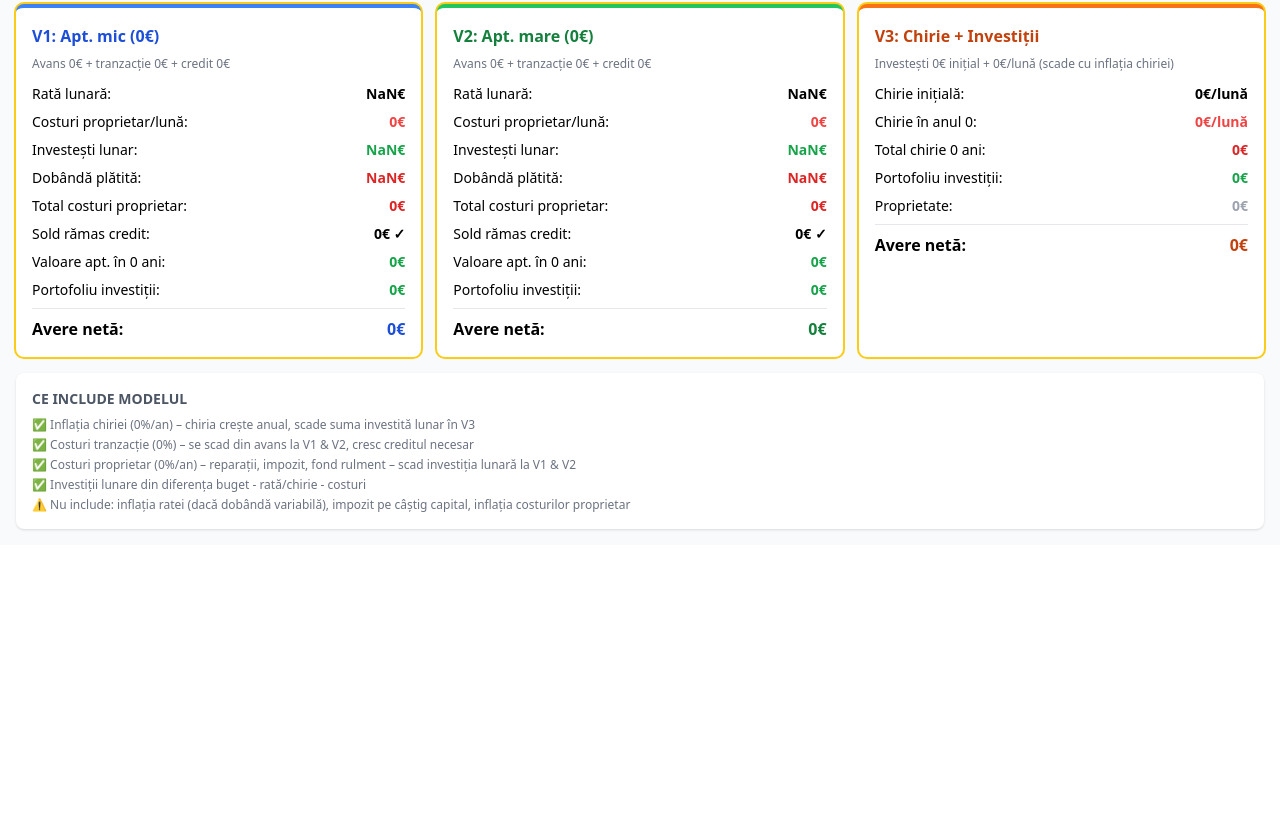
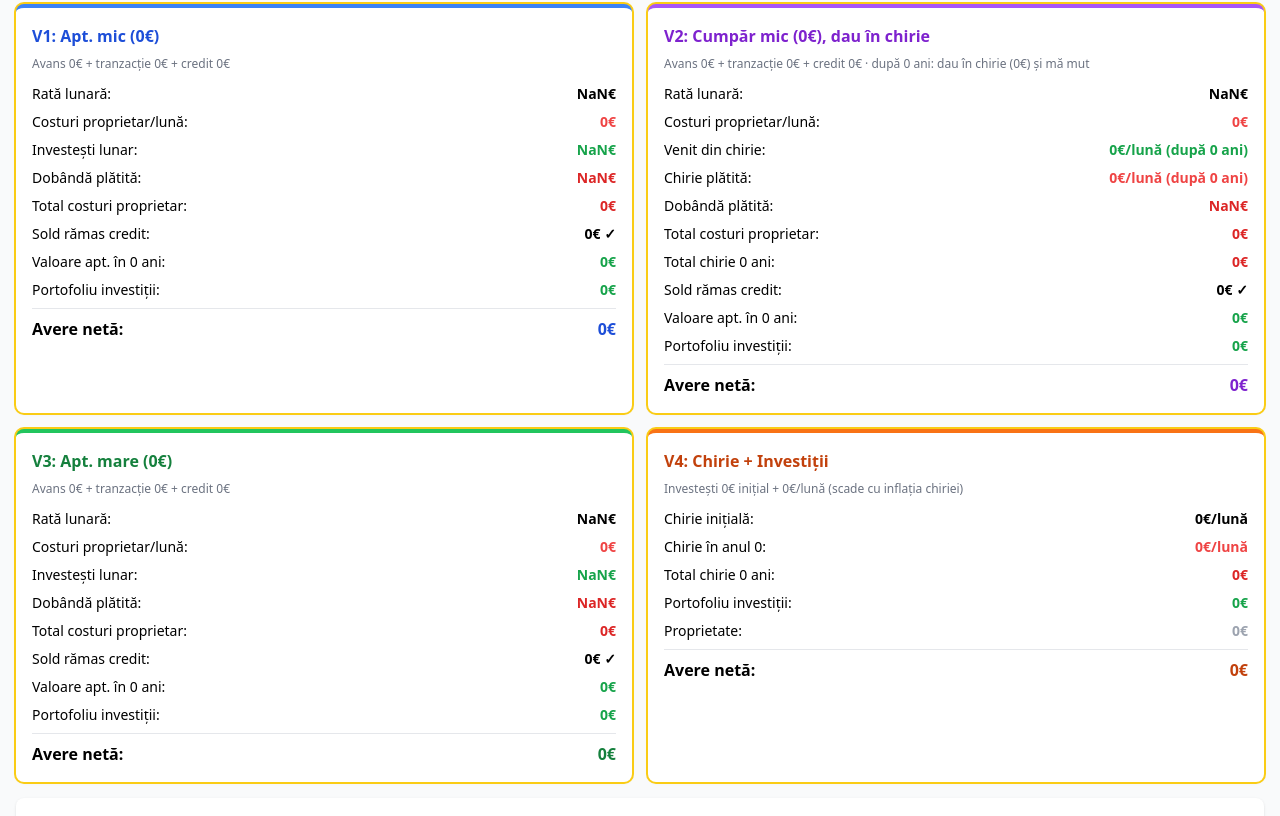
Before and after one commit to doringeman/buy-vs-rent, a React (Vite) app: page / in a window 1280 px wide. Shown: the part 684-1500 px from the top of the page. Before the commit the page ends 1229 px from the top, so only its background shows below. Built offline with nearby package versions, Linux system fonts and the light colour scheme.

Commit message:
feat: add V2 scenario (buy small, rent out, move) and reorder variants
Signed-off-by: Dorin Geman <doringeman@gmail.com>

```diff
--- a/src/App.jsx
+++ b/src/App.jsx
@@ -21,12 +21,16 @@ const translations = {
     largeAptPrice: "Preț apt. mare (€)",
     largeAptYears: "Ani credit apt. mare",
     newRent: "Chirie nouă (€/lună, azi)",
+    moveOutYears: "Ani până dau în chirie apt. mic",
+    rentalIncome: "Chirie primită apt. mic (€/lună)",
     v1Title: (p) => `V1: Apt. mic (${p}€)`,
-    v2Title: (p) => `V2: Apt. mare (${p}€)`,
-    v3Title: "V3: Chirie + Investiții",
+    v2Title: (p) => `V2: Cumpăr mic (${p}€), dau în chirie`,
+    v3Title: (p) => `V3: Apt. mare (${p}€)`,
+    v4Title: "V4: Chirie + Investiții",
     v1Desc: (d, t, c) => `Avans ${d}€ + tranzacție ${t}€ + credit ${c}€`,
-    v2Desc: (d, t, c) => `Avans ${d}€ + tranzacție ${t}€ + credit ${c}€`,
-    v3Desc: (a, e) => `Investești ${a}€ inițial + ${e}€/lună (scade cu inflația chiriei)`,
+    v2Desc: (d, t, c, y, r) => `Avans ${d}€ + tranzacție ${t}€ + credit ${c}€ · după ${y} ani: dau în chirie (${r}€) și mă mut`,
+    v3Desc: (d, t, c) => `Avans ${d}€ + tranzacție ${t}€ + credit ${c}€`,
+    v4Desc: (a, e) => `Investești ${a}€ inițial + ${e}€/lună (scade cu inflația chiriei)`,
     monthlyPayment: "Rată lunară:",
     ownerCostsMonthly: "Costuri proprietar/lună:",
     monthlyInvestment: "Investești lunar:",
@@ -39,12 +43,14 @@ const translations = {
     initialRent: "Chirie inițială:",
     rentInYear: (y) => `Chirie în anul ${y}:`,
     totalRent: (y) => `Total chirie ${y} ani:`,
+    rentalIncomeLabel: "Venit din chirie:",
+    rentPaidLabel: "Chirie plătită:",
     property: "Proprietate:",
     afterYears: (y) => `(după ${y} ani)`,
     perMonth: "/lună",
-    note1: (v) => `✅ Inflația chiriei (${v}%/an) – chiria crește anual, scade suma investită lunar în V3`,
-    note2: (v) => `✅ Costuri tranzacție (${v}%) – se scad din avans la V1 & V2, cresc creditul necesar`,
-    note3: (v) => `✅ Costuri proprietar (${v}%/an) – reparații, impozit, fond rulment – scad investiția lunară la V1 & V2`,
+    note1: (v) => `✅ Inflația chiriei (${v}%/an) – chiria crește anual, scade suma investită lunar în V4`,
+    note2: (v) => `✅ Costuri tranzacție (${v}%) – cresc creditul necesar`,
+    note3: (v) => `✅ Costuri proprietar (${v}%/an) – reparații, impozit, fond rulment – scad investiția lunară`,
     note4: "✅ Investiții lunare din diferența buget - rată/chirie - costuri",
     note5: "⚠️ Nu include: inflația ratei (dacă dobândă variabilă), impozit pe câștig capital, inflația costurilor proprietar",
   },
@@ -68,12 +74,16 @@ const translations = {
     largeAptPrice: "Large apt. price (€)",
     largeAptYears: "Mortgage years (large apt.)",
     newRent: "New rent (€/month, today)",
+    moveOutYears: "Years before renting out small apt",
+    rentalIncome: "Rental income small apt (€/mo)",
     v1Title: (p) => `V1: Small apt. (${p}€)`,
-    v2Title: (p) => `V2: Large apt. (${p}€)`,
-    v3Title: "V3: Rent + Invest",
+    v2Title: (p) => `V2: Buy small (${p}€), rent out`,
+    v3Title: (p) => `V3: Large apt. (${p}€)`,
+    v4Title: "V4: Rent + Invest",
     v1Desc: (d, t, c) => `Down payment ${d}€ + transaction ${t}€ + mortgage ${c}€`,
-    v2Desc: (d, t, c) => `Down payment ${d}€ + transaction ${t}€ + mortgage ${c}€`,
-    v3Desc: (a, e) => `Invest ${a}€ upfront + ${e}€/month (decreases with rent inflation)`,
+    v2Desc: (d, t, c, y, r) => `Down payment ${d}€ + transaction ${t}€ + mortgage ${c}€ · after ${y} yrs: rent out (${r}€) and move`,
+    v3Desc: (d, t, c) => `Down payment ${d}€ + transaction ${t}€ + mortgage ${c}€`,
+    v4Desc: (a, e) => `Invest ${a}€ upfront + ${e}€/month (decreases with rent inflation)`,
     monthlyPayment: "Monthly payment:",
     ownerCostsMonthly: "Owner costs/month:",
     monthlyInvestment: "Monthly investment:",
@@ -86,12 +96,14 @@ const translations = {
     initialRent: "Initial rent:",
     rentInYear: (y) => `Rent in year ${y}:`,
     totalRent: (y) => `Total rent ${y} yrs:`,
+    rentalIncomeLabel: "Rental income:",
+    rentPaidLabel: "Rent paid:",
     property: "Property:",
     afterYears: (y) => `(after ${y} yrs)`,
     perMonth: "/mo",
-    note1: (v) => `✅ Rent inflation (${v}%/yr) – rent increases annually, reduces monthly investment in V3`,
-    note2: (v) => `✅ Transaction costs (${v}%) – deducted from down payment in V1 & V2, increases mortgage`,
-    note3: (v) => `✅ Owner costs (${v}%/yr) – repairs, tax, maintenance – reduce monthly investment in V1 & V2`,
+    note1: (v) => `✅ Rent inflation (${v}%/yr) – rent increases annually, reduces monthly investment in V4`,
+    note2: (v) => `✅ Transaction costs (${v}%) – increases mortgage`,
+    note3: (v) => `✅ Owner costs (${v}%/yr) – repairs, tax, maintenance – reduce monthly investment`,
     note4: "✅ Monthly investments from budget minus payment/rent minus costs",
     note5: "⚠️ Not included: variable rate changes, capital gains tax, owner cost inflation",
   },
@@ -139,6 +151,24 @@ function rentInvestSimulation(downPayment, monthlyBudget, monthlyRent, rentInfla
   return portfolio;
 }
 
+function buyRentOutSimulation(monthlyBudget, payment, mortgageYears, ownerCostMonthly, rentalIncome, moveOutYears, monthlyRent, rentInflation, investReturn, horizon) {
+  const r = investReturn / 100 / 12;
+  let portfolio = 0;
+  for (let m = 0; m < horizon * 12; m++) {
+    const year = Math.floor(m / 12);
+    const currentPayment = year < mortgageYears ? payment : 0;
+    const movedOut = year >= moveOutYears;
+    let monthlyNet = monthlyBudget - currentPayment - ownerCostMonthly;
+    if (movedOut) {
+      const currentRentalIncome = rentalIncome * Math.pow(1 + rentInflation / 100, year);
+      const currentRent = monthlyRent * Math.pow(1 + rentInflation / 100, year);
+      monthlyNet += currentRentalIncome - currentRent;
+    }
+    portfolio = portfolio * (1 + r) + Math.max(0, monthlyNet);
+  }
+  return portfolio;
+}
+
 function mortgageInvestSimulation(monthlyBudget, payment, mortgageYears, ownerCostMonthly, investReturn, horizon) {
   const r = investReturn / 100 / 12;
   let portfolio = 0;
@@ -155,6 +185,7 @@ export default function App() {
     smallAptPrice: "", largeAptPrice: "", smallAptYears: "", largeAptYears: "",
     horizon: "", appreciation: "", monthlyBudget: "",
     rentInflation: "", transactionCostPct: "", ownerCostPct: "",
+    moveOutYears: "", rentalIncome: "",
   };
 
   const [lang, setLang] = useState(() => localStorage.getItem("bvr-lang") || "ro");
@@ -182,53 +213,58 @@ export default function App() {
   const appreciation = v("appreciation"), monthlyBudget = v("monthlyBudget");
   const rentInflation = v("rentInflation"), transactionCostPct = v("transactionCostPct");
   const ownerCostPct = v("ownerCostPct");
+  const moveOutYears = v("moveOutYears"), rentalIncome = v("rentalIncome");
 
-  const txCost1 = smallAptPrice * transactionCostPct / 100;
-  const txCost2 = largeAptPrice * transactionCostPct / 100;
-  const mortgage1 = smallAptPrice + txCost1 - downPayment;
-  const mortgage2 = largeAptPrice + txCost2 - downPayment;
+  // V1 & V2: small apt
+  const txCostSmall = smallAptPrice * transactionCostPct / 100;
+  const mortgageSmall = smallAptPrice + txCostSmall - downPayment;
+  const mSmall = calcMortgage(mortgageSmall, interestRate, smallAptYears);
+  const balanceSmall = remainingBalance(mortgageSmall, interestRate, smallAptYears, horizon);
+  const monthsPaidSmall = Math.min(horizon, smallAptYears) * 12;
+  const interestPaidSmall = mSmall.payment * monthsPaidSmall - (mortgageSmall - balanceSmall);
+  const aptValueSmall = compoundGrowth(smallAptPrice, appreciation, horizon);
+  const ownerCostMonthlySmall = (smallAptPrice * ownerCostPct / 100) / 12;
+  let totalOwnerCostSmall = 0;
+  for (let y = 0; y < horizon; y++) totalOwnerCostSmall += compoundGrowth(smallAptPrice, appreciation, y) * ownerCostPct / 100;
 
-  const m1 = calcMortgage(mortgage1, interestRate, smallAptYears);
-  const m2 = calcMortgage(mortgage2, interestRate, largeAptYears);
+  // V3: large apt
+  const txCostLarge = largeAptPrice * transactionCostPct / 100;
+  const mortgageLarge = largeAptPrice + txCostLarge - downPayment;
+  const mLarge = calcMortgage(mortgageLarge, interestRate, largeAptYears);
+  const balanceLarge = remainingBalance(mortgageLarge, interestRate, largeAptYears, horizon);
+  const monthsPaidLarge = Math.min(horizon, largeAptYears) * 12;
+  const interestPaidLarge = mLarge.payment * monthsPaidLarge - (mortgageLarge - balanceLarge);
+  const aptValueLarge = compoundGrowth(largeAptPrice, appreciation, horizon);
+  const ownerCostMonthlyLarge = (largeAptPrice * ownerCostPct / 100) / 12;
+  let totalOwnerCostLarge = 0;
+  for (let y = 0; y < horizon; y++) totalOwnerCostLarge += compoundGrowth(largeAptPrice, appreciation, y) * ownerCostPct / 100;
 
-  const balance1 = remainingBalance(mortgage1, interestRate, smallAptYears, horizon);
-  const balance2 = remainingBalance(mortgage2, interestRate, largeAptYears, horizon);
+  // V1: buy small, live in it
+  const portfolioV1 = mortgageInvestSimulation(monthlyBudget, mSmall.payment, smallAptYears, ownerCostMonthlySmall, investReturn, horizon);
+  const extraMonthlyV1 = Math.max(0, monthlyBudget - mSmall.payment - ownerCostMonthlySmall);
+  const extraAfterV1 = monthlyBudget - ownerCostMonthlySmall;
+  const yearsAfterMortgageV1 = Math.max(0, horizon - smallAptYears);
 
-  const monthsPaid1 = Math.min(horizon, smallAptYears) * 12;
-  const monthsPaid2 = Math.min(horizon, largeAptYears) * 12;
-  const interestPaid1 = m1.payment * monthsPaid1 - (mortgage1 - balance1);
-  const interestPaid2 = m2.payment * monthsPaid2 - (mortgage2 - balance2);
+  // V2: buy small, rent it out after moveOutYears, move to rented place
+  const portfolioV2 = buyRentOutSimulation(monthlyBudget, mSmall.payment, smallAptYears, ownerCostMonthlySmall, rentalIncome, moveOutYears, newRent, rentInflation, investReturn, horizon);
+  const totalRentV2 = totalRentWithInflation(newRent, rentInflation, Math.max(0, horizon - moveOutYears));
 
-  const aptValue1 = compoundGrowth(smallAptPrice, appreciation, horizon);
-  const aptValue2 = compoundGrowth(largeAptPrice, appreciation, horizon);
+  // V3: buy large, live in it
+  const portfolioV3 = mortgageInvestSimulation(monthlyBudget, mLarge.payment, largeAptYears, ownerCostMonthlyLarge, investReturn, horizon);
+  const extraMonthlyV3 = Math.max(0, monthlyBudget - mLarge.payment - ownerCostMonthlyLarge);
+  const yearsAfterMortgageV3 = Math.max(0, horizon - largeAptYears);
 
-  const ownerCostMonthly1 = (smallAptPrice * ownerCostPct / 100) / 12;
-  const ownerCostMonthly2 = (largeAptPrice * ownerCostPct / 100) / 12;
+  // V4: rent + invest
+  const totalRentV4 = totalRentWithInflation(newRent, rentInflation, horizon);
+  const portfolioV4 = rentInvestSimulation(downPayment, monthlyBudget, newRent, rentInflation, investReturn, horizon);
+  const extraMonthlyV4 = Math.max(0, monthlyBudget - newRent);
 
-  let totalOwnerCost1 = 0, totalOwnerCost2 = 0;
-  for (let y = 0; y < horizon; y++) {
-    totalOwnerCost1 += compoundGrowth(smallAptPrice, appreciation, y) * ownerCostPct / 100;
-    totalOwnerCost2 += compoundGrowth(largeAptPrice, appreciation, y) * ownerCostPct / 100;
-  }
+  const nw1 = aptValueSmall - balanceSmall + portfolioV1;
+  const nw2 = aptValueSmall - balanceSmall + portfolioV2;
+  const nw3 = aptValueLarge - balanceLarge + portfolioV3;
+  const nw4 = portfolioV4;
 
-  const portfolio1 = mortgageInvestSimulation(monthlyBudget, m1.payment, smallAptYears, ownerCostMonthly1, investReturn, horizon);
-  const portfolio2 = mortgageInvestSimulation(monthlyBudget, m2.payment, largeAptYears, ownerCostMonthly2, investReturn, horizon);
-
-  const totalRent = totalRentWithInflation(newRent, rentInflation, horizon);
-  const portfolio3 = rentInvestSimulation(downPayment, monthlyBudget, newRent, rentInflation, investReturn, horizon);
-
-  const extraMonthly1 = Math.max(0, monthlyBudget - m1.payment - ownerCostMonthly1);
-  const extraMonthly2 = Math.max(0, monthlyBudget - m2.payment - ownerCostMonthly2);
-  const extraAfter1 = monthlyBudget - ownerCostMonthly1;
-  const extraMonthly3 = Math.max(0, monthlyBudget - newRent);
-  const yearsAfterMortgage1 = Math.max(0, horizon - smallAptYears);
-  const yearsAfterMortgage2 = Math.max(0, horizon - largeAptYears);
-
-  const nw1 = aptValue1 - balance1 + portfolio1;
-  const nw2 = aptValue2 - balance2 + portfolio2;
-  const nw3 = portfolio3; // rent already accounted for in reduced monthly investment
-
-  const best = Math.max(nw1, nw2, nw3);
+  const best = Math.max(nw1, nw2, nw3, nw4);
   const highlight = (nw) => nw === best ? "ring-2 ring-yellow-400" : "";
 
   const ic = "w-full p-2 border border-gray-300 rounded text-sm";
@@ -274,9 +310,11 @@ export default function App() {
       <div className="bg-white rounded-lg shadow p-4 mb-4">
         <h2 className="font-semibold text-sm text-gray-600 mb-3">{t.aptAndRent}</h2>
         <div className="space-y-3">
-          <div className="grid grid-cols-2 gap-3">
+          <div className="grid grid-cols-2 md:grid-cols-4 gap-3">
             <div><div className={lc}>{t.smallAptPrice}</div><input type="number" className={ic} value={inputs.smallAptPrice} onChange={set("smallAptPrice")} /></div>
             <div><div className={lc}>{t.smallAptYears}</div><input type="number" className={ic} value={inputs.smallAptYears} onChange={set("smallAptYears")} /></div>
+            <div><div className={lc}>{t.moveOutYears}</div><input type="number" className={ic} value={inputs.moveOutYears} onChange={set("moveOutYears")} /></div>
+            <div><div className={lc}>{t.rentalIncome}</div><input type="number" className={ic} value={inputs.rentalIncome} onChange={set("rentalIncome")} /></div>
           </div>
           <div className="grid grid-cols-2 gap-3">
             <div><div className={lc}>{t.largeAptPrice}</div><input type="number" className={ic} value={inputs.largeAptPrice} onChange={set("largeAptPrice")} /></div>
@@ -288,52 +326,71 @@ export default function App() {
         </div>
       </div>
 
-      <div className="grid md:grid-cols-3 gap-4 mb-4">
+      <div className="grid md:grid-cols-2 gap-4 mb-4">
         <div className={`bg-white rounded-lg shadow p-4 border-t-4 border-blue-500 ${highlight(nw1)}`}>
           <h3 className="font-bold text-blue-700 mb-2">{t.v1Title(fmt(smallAptPrice))}</h3>
-          <div className="text-xs text-gray-500 mb-3">{t.v1Desc(fmt(downPayment), fmt(txCost1), fmt(mortgage1))}</div>
+          <div className="text-xs text-gray-500 mb-3">{t.v1Desc(fmt(downPayment), fmt(txCostSmall), fmt(mortgageSmall))}</div>
           <div className="space-y-2 text-sm">
-            <div className="flex justify-between"><span>{t.monthlyPayment}</span><span className="font-semibold">{fmt(m1.payment)}€</span></div>
-            <div className="flex justify-between"><span>{t.ownerCostsMonthly}</span><span className="font-semibold text-red-500">{fmt(ownerCostMonthly1)}€</span></div>
-            <div className="flex justify-between"><span>{t.monthlyInvestment}</span><span className="font-semibold text-green-600">{fmt(extraMonthly1)}€{yearsAfterMortgage1 > 0 ? ` → ${fmt(extraAfter1)}€ ${t.afterYears(smallAptYears)}` : ""}</span></div>
-            <div className="flex justify-between"><span>{t.interestPaid}</span><span className="font-semibold text-red-600">{fmt(interestPaid1)}€</span></div>
-            <div className="flex justify-between"><span>{t.totalOwnerCosts}</span><span className="font-semibold text-red-600">{fmt(totalOwnerCost1)}€</span></div>
-            <div className="flex justify-between"><span>{t.remainingBalance}</span><span className="font-semibold">{balance1 > 0 ? fmt(balance1) + "€" : "0€ ✓"}</span></div>
-            <div className="flex justify-between"><span>{t.aptValueIn(horizon)}</span><span className="font-semibold text-green-600">{fmt(aptValue1)}€</span></div>
-            <div className="flex justify-between"><span>{t.investmentPortfolio}</span><span className="font-semibold text-green-600">{fmt(portfolio1)}€</span></div>
+            <div className="flex justify-between"><span>{t.monthlyPayment}</span><span className="font-semibold">{fmt(mSmall.payment)}€</span></div>
+            <div className="flex justify-between"><span>{t.ownerCostsMonthly}</span><span className="font-semibold text-red-500">{fmt(ownerCostMonthlySmall)}€</span></div>
+            <div className="flex justify-between"><span>{t.monthlyInvestment}</span><span className="font-semibold text-green-600">{fmt(extraMonthlyV1)}€{yearsAfterMortgageV1 > 0 ? ` → ${fmt(extraAfterV1)}€ ${t.afterYears(smallAptYears)}` : ""}</span></div>
+            <div className="flex justify-between"><span>{t.interestPaid}</span><span className="font-semibold text-red-600">{fmt(interestPaidSmall)}€</span></div>
+            <div className="flex justify-between"><span>{t.totalOwnerCosts}</span><span className="font-semibold text-red-600">{fmt(totalOwnerCostSmall)}€</span></div>
+            <div className="flex justify-between"><span>{t.remainingBalance}</span><span className="font-semibold">{balanceSmall > 0 ? fmt(balanceSmall) + "€" : "0€ ✓"}</span></div>
+            <div className="flex justify-between"><span>{t.aptValueIn(horizon)}</span><span className="font-semibold text-green-600">{fmt(aptValueSmall)}€</span></div>
+            <div className="flex justify-between"><span>{t.investmentPortfolio}</span><span className="font-semibold text-green-600">{fmt(portfolioV1)}€</span></div>
             <hr />
             <div className="flex justify-between font-bold text-base"><span>{t.netWorth}</span><span className="text-blue-700">{fmt(nw1)}€</span></div>
           </div>
         </div>
 
-        <div className={`bg-white rounded-lg shadow p-4 border-t-4 border-green-500 ${highlight(nw2)}`}>
-          <h3 className="font-bold text-green-700 mb-2">{t.v2Title(fmt(largeAptPrice))}</h3>
-          <div className="text-xs text-gray-500 mb-3">{t.v2Desc(fmt(downPayment), fmt(txCost2), fmt(mortgage2))}</div>
+        <div className={`bg-white rounded-lg shadow p-4 border-t-4 border-purple-500 ${highlight(nw2)}`}>
+          <h3 className="font-bold text-purple-700 mb-2">{t.v2Title(fmt(smallAptPrice))}</h3>
+          <div className="text-xs text-gray-500 mb-3">{t.v2Desc(fmt(downPayment), fmt(txCostSmall), fmt(mortgageSmall), moveOutYears, fmt(rentalIncome))}</div>
           <div className="space-y-2 text-sm">
-            <div className="flex justify-between"><span>{t.monthlyPayment}</span><span className="font-semibold">{fmt(m2.payment)}€</span></div>
-            <div className="flex justify-between"><span>{t.ownerCostsMonthly}</span><span className="font-semibold text-red-500">{fmt(ownerCostMonthly2)}€</span></div>
-            <div className="flex justify-between"><span>{t.monthlyInvestment}</span><span className="font-semibold text-green-600">{fmt(extraMonthly2)}€{yearsAfterMortgage2 > 0 ? ` → ${fmt(monthlyBudget - ownerCostMonthly2)}€ ${t.afterYears(largeAptYears)}` : ""}</span></div>
-            <div className="flex justify-between"><span>{t.interestPaid}</span><span className="font-semibold text-red-600">{fmt(interestPaid2)}€</span></div>
-            <div className="flex justify-between"><span>{t.totalOwnerCosts}</span><span className="font-semibold text-red-600">{fmt(totalOwnerCost2)}€</span></div>
-            <div className="flex justify-between"><span>{t.remainingBalance}</span><span className="font-semibold">{balance2 > 0 ? fmt(balance2) + "€" : "0€ ✓"}</span></div>
-            <div className="flex justify-between"><span>{t.aptValueIn(horizon)}</span><span className="font-semibold text-green-600">{fmt(aptValue2)}€</span></div>
-            <div className="flex justify-between"><span>{t.investmentPortfolio}</span><span className="font-semibold text-green-600">{fmt(portfolio2)}€</span></div>
+            <div className="flex justify-between"><span>{t.monthlyPayment}</span><span className="font-semibold">{fmt(mSmall.payment)}€</span></div>
+            <div className="flex justify-between"><span>{t.ownerCostsMonthly}</span><span className="font-semibold text-red-500">{fmt(ownerCostMonthlySmall)}€</span></div>
+            <div className="flex justify-between"><span>{t.rentalIncomeLabel}</span><span className="font-semibold text-green-600">{fmt(rentalIncome)}€{t.perMonth} {t.afterYears(moveOutYears)}</span></div>
+            <div className="flex justify-between"><span>{t.rentPaidLabel}</span><span className="font-semibold text-red-500">{fmt(newRent)}€{t.perMonth} {t.afterYears(moveOutYears)}</span></div>
+            <div className="flex justify-between"><span>{t.interestPaid}</span><span className="font-semibold text-red-600">{fmt(interestPaidSmall)}€</span></div>
+            <div className="flex justify-between"><span>{t.totalOwnerCosts}</span><span className="font-semibold text-red-600">{fmt(totalOwnerCostSmall)}€</span></div>
+            <div className="flex justify-between"><span>{t.totalRent(Math.max(0, horizon - moveOutYears))}</span><span className="font-semibold text-red-600">{fmt(totalRentV2)}€</span></div>
+            <div className="flex justify-between"><span>{t.remainingBalance}</span><span className="font-semibold">{balanceSmall > 0 ? fmt(balanceSmall) + "€" : "0€ ✓"}</span></div>
+            <div className="flex justify-between"><span>{t.aptValueIn(horizon)}</span><span className="font-semibold text-green-600">{fmt(aptValueSmall)}€</span></div>
+            <div className="flex justify-between"><span>{t.investmentPortfolio}</span><span className="font-semibold text-green-600">{fmt(portfolioV2)}€</span></div>
             <hr />
-            <div className="flex justify-between font-bold text-base"><span>{t.netWorth}</span><span className="text-green-700">{fmt(nw2)}€</span></div>
+            <div className="flex justify-between font-bold text-base"><span>{t.netWorth}</span><span className="text-purple-700">{fmt(nw2)}€</span></div>
           </div>
         </div>
 
-        <div className={`bg-white rounded-lg shadow p-4 border-t-4 border-orange-500 ${highlight(nw3)}`}>
-          <h3 className="font-bold text-orange-700 mb-2">{t.v3Title}</h3>
-          <div className="text-xs text-gray-500 mb-3">{t.v3Desc(fmt(downPayment), fmt(extraMonthly3))}</div>
+        <div className={`bg-white rounded-lg shadow p-4 border-t-4 border-green-500 ${highlight(nw3)}`}>
+          <h3 className="font-bold text-green-700 mb-2">{t.v3Title(fmt(largeAptPrice))}</h3>
+          <div className="text-xs text-gray-500 mb-3">{t.v3Desc(fmt(downPayment), fmt(txCostLarge), fmt(mortgageLarge))}</div>
+          <div className="space-y-2 text-sm">
+            <div className="flex justify-between"><span>{t.monthlyPayment}</span><span className="font-semibold">{fmt(mLarge.payment)}€</span></div>
+            <div className="flex justify-between"><span>{t.ownerCostsMonthly}</span><span className="font-semibold text-red-500">{fmt(ownerCostMonthlyLarge)}€</span></div>
+            <div className="flex justify-between"><span>{t.monthlyInvestment}</span><span className="font-semibold text-green-600">{fmt(extraMonthlyV3)}€{yearsAfterMortgageV3 > 0 ? ` → ${fmt(monthlyBudget - ownerCostMonthlyLarge)}€ ${t.afterYears(largeAptYears)}` : ""}</span></div>
+            <div className="flex justify-between"><span>{t.interestPaid}</span><span className="font-semibold text-red-600">{fmt(interestPaidLarge)}€</span></div>
+            <div className="flex justify-between"><span>{t.totalOwnerCosts}</span><span className="font-semibold text-red-600">{fmt(totalOwnerCostLarge)}€</span></div>
+            <div className="flex justify-between"><span>{t.remainingBalance}</span><span className="font-semibold">{balanceLarge > 0 ? fmt(balanceLarge) + "€" : "0€ ✓"}</span></div>
+            <div className="flex justify-between"><span>{t.aptValueIn(horizon)}</span><span className="font-semibold text-green-600">{fmt(aptValueLarge)}€</span></div>
+            <div className="flex justify-between"><span>{t.investmentPortfolio}</span><span className="font-semibold text-green-600">{fmt(portfolioV3)}€</span></div>
+            <hr />
+            <div className="flex justify-between font-bold text-base"><span>{t.netWorth}</span><span className="text-green-700">{fmt(nw3)}€</span></div>
+          </div>
+        </div>
+
+        <div className={`bg-white rounded-lg shadow p-4 border-t-4 border-orange-500 ${highlight(nw4)}`}>
+          <h3 className="font-bold text-orange-700 mb-2">{t.v4Title}</h3>
+          <div className="text-xs text-gray-500 mb-3">{t.v4Desc(fmt(downPayment), fmt(extraMonthlyV4))}</div>
           <div className="space-y-2 text-sm">
             <div className="flex justify-between"><span>{t.initialRent}</span><span className="font-semibold">{fmt(newRent)}€{t.perMonth}</span></div>
             <div className="flex justify-between"><span>{t.rentInYear(horizon)}</span><span className="font-semibold text-red-500">{fmt(newRent * Math.pow(1 + rentInflation / 100, Math.max(0, horizon - 1)))}€{t.perMonth}</span></div>
-            <div className="flex justify-between"><span>{t.totalRent(horizon)}</span><span className="font-semibold text-red-600">{fmt(totalRent)}€</span></div>
-            <div className="flex justify-between"><span>{t.investmentPortfolio}</span><span className="font-semibold text-green-600">{fmt(portfolio3)}€</span></div>
+            <div className="flex justify-between"><span>{t.totalRent(horizon)}</span><span className="font-semibold text-red-600">{fmt(totalRentV4)}€</span></div>
+            <div className="flex justify-between"><span>{t.investmentPortfolio}</span><span className="font-semibold text-green-600">{fmt(portfolioV4)}€</span></div>
             <div className="flex justify-between"><span>{t.property}</span><span className="font-semibold text-gray-400">0€</span></div>
             <hr />
-            <div className="flex justify-between font-bold text-base"><span>{t.netWorth}</span><span className="text-orange-700">{fmt(nw3)}€</span></div>
+            <div className="flex justify-between font-bold text-base"><span>{t.netWorth}</span><span className="text-orange-700">{fmt(nw4)}€</span></div>
           </div>
         </div>
       </div>
```
